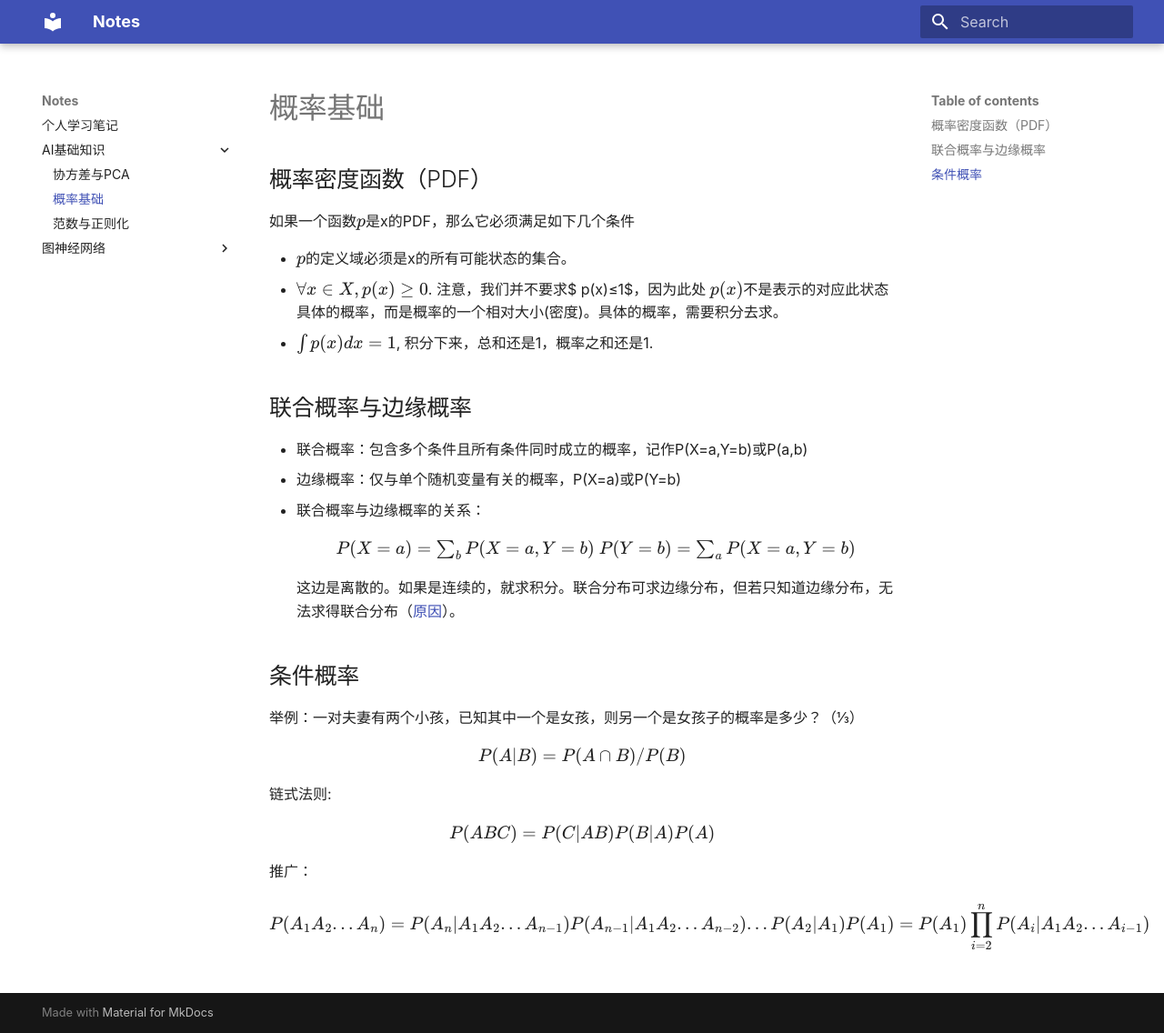
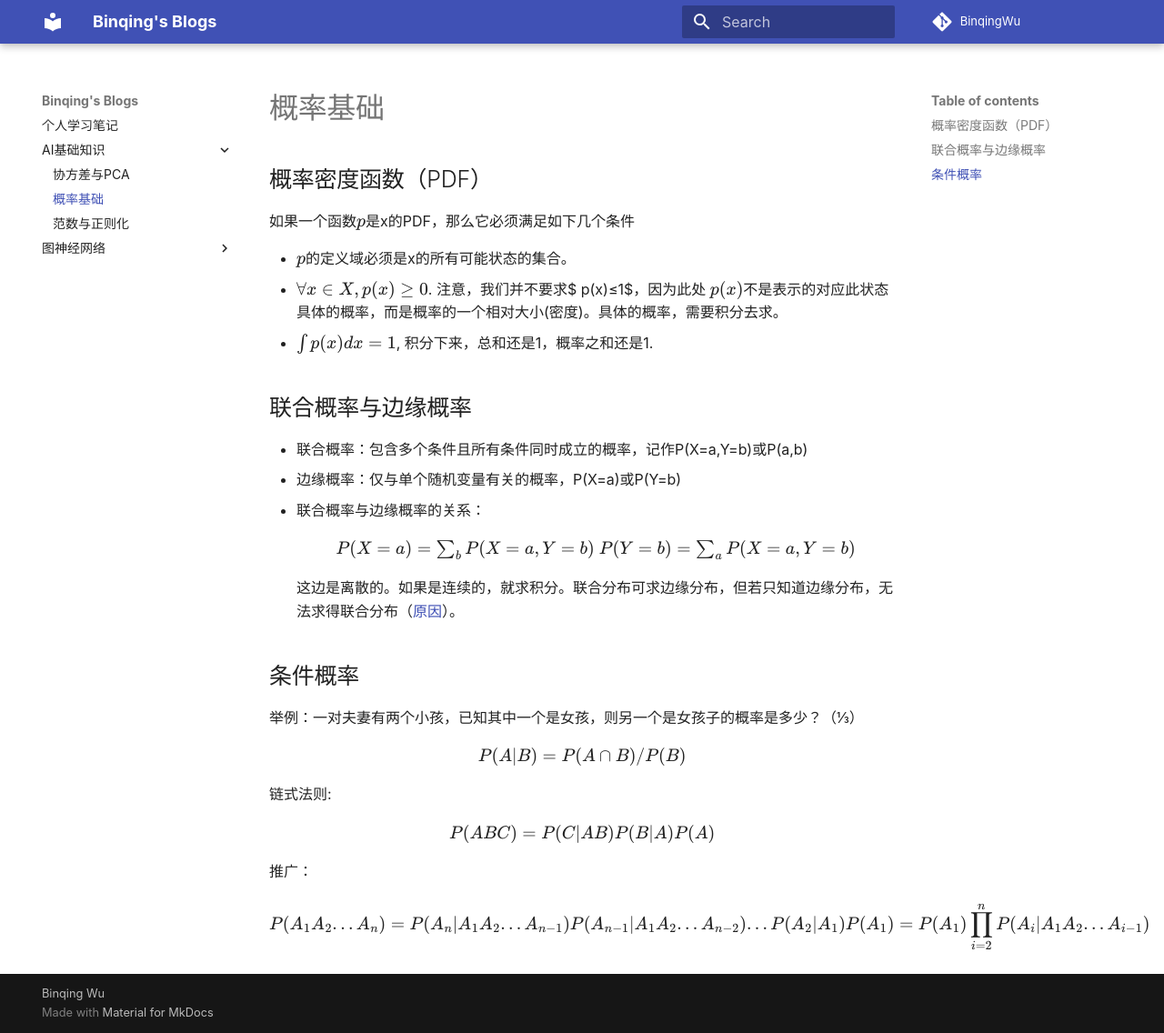
Before and after one commit to BinqingWu/blog, an MkDocs documentation site: the page built from docs/AI基础知识/概率基础与贝叶斯网络.md, in a window 1280 px wide and 1136 px high. Shown: the whole window at 91% size. Built offline with MkDocs 1.6.1 and Material for MkDocs 9.7.7, drawn with Linux system fonts in a browser that asks for light colours; nearby versions of some CDN libraries.

Commit message:
更新网页布局

```diff
--- a/docs/overrides/main.html
+++ b/docs/overrides/main.html
@@ -15,4 +15,6 @@
       </small>
     </div>
   {% endif %}
+
+<!-- <span id="busuanzi_container_site_pv">本站总访问量<span id="busuanzi_value_page_pv"></span>次</span> -->
 {% endblock %}
--- a/mkdocs.yml
+++ b/mkdocs.yml
@@ -1,4 +1,10 @@
-site_name: Notes
+site_name: Binqing's Blogs
+repo_url: https://github.com/BinqingWu
+repo_name: BinqingWu
+copyright: Binqing Wu
+site_author: Binqing Wu
+# site_description: 路边野餐
+google_analytics: ['UA-188482877-1', 'auto']
 theme:
     name: material
     font: false
@@ -6,6 +12,7 @@ theme:
 extra_javascript:
     - js/config.js
     - https://cdn.bootcdn.net/ajax/libs/mathjax/3.1.0/es5/tex-mml-chtml.min.js
+#s    - http://busuanzi.ibruce.info/busuanzi/2.3/busuanzi.pure.mini.js
 markdown_extensions:
   - pymdownx.arithmatex:
       generic: true
```
Also changed, not shown: docs/img/favicon.ico (added), site/404.html, site/AI基础知识/协方差和PCA/index.html, site/AI基础知识/概率基础与贝叶斯网络/index.html, site/AI基础知识/范数和正则化/index.html, site/img/favicon.ico (added), site/index.html, site/overrides/main.html, site/search/search_index.json, site/sitemap.xml, site/图神经网络/GNN/index.html, 1 other file.
